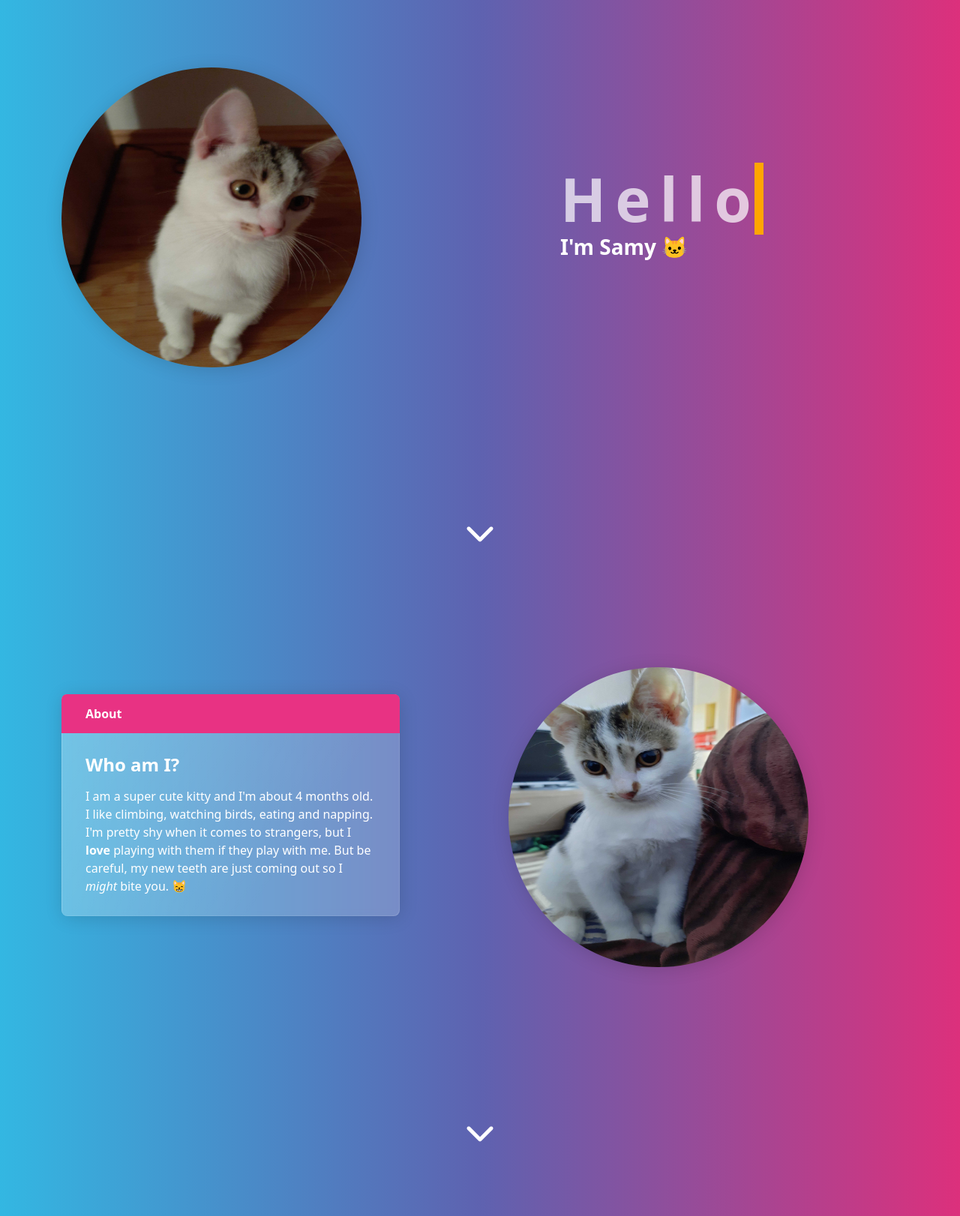
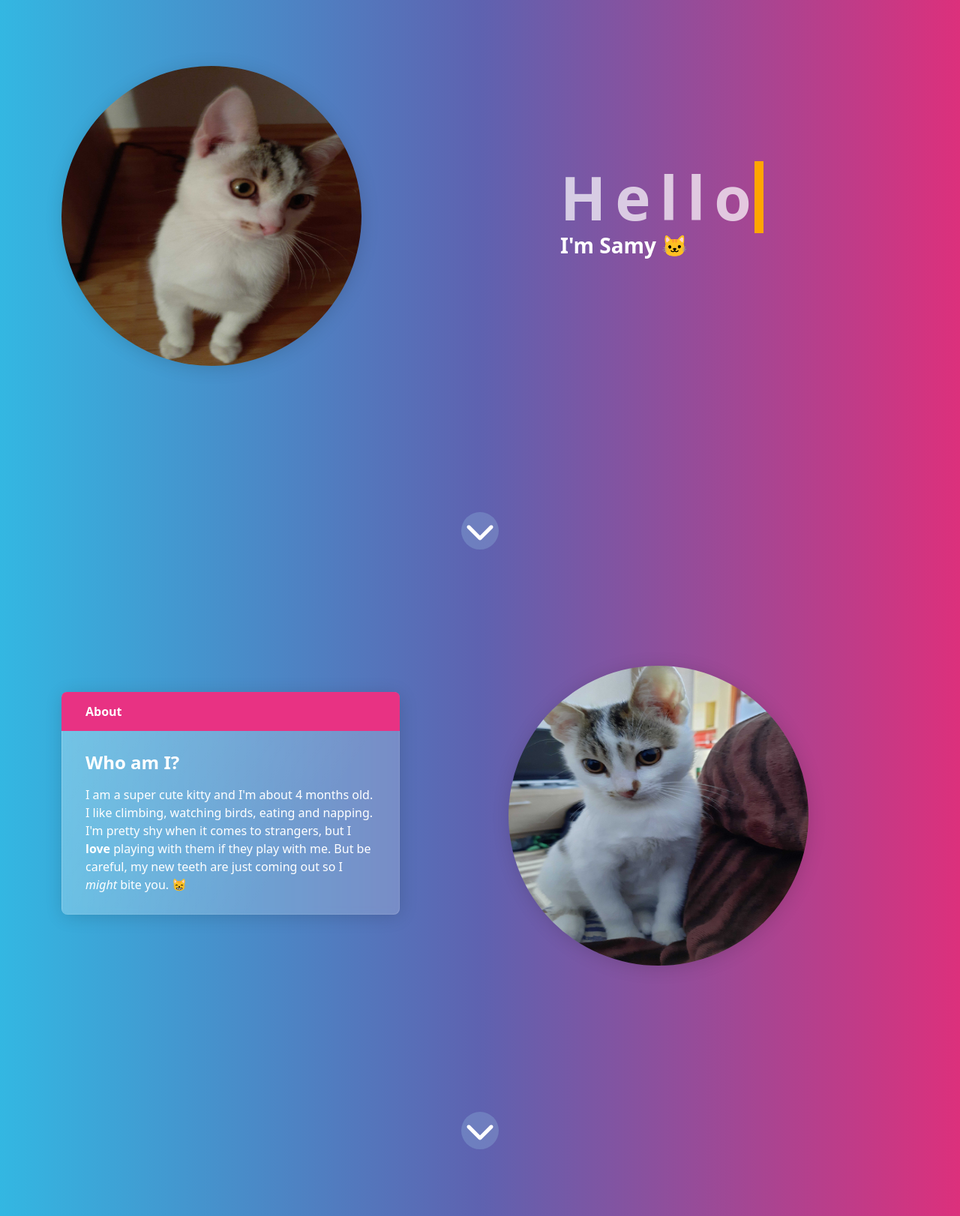
Before and after one commit to miutamihai/samy-website, a PHP site: page / in a window 1280 px wide. Shown: the top 1622 px of the page at 75% size. Run offline with PHP 8.4, Linux system fonts and the light colour scheme.

Commit message:
[master] Add arrow container

```diff
--- a/index.html
+++ b/index.html
@@ -35,7 +35,9 @@
         </div>
         <div class="col-12">
             <div class="d-flex justify-content-center align-items-center full-parent-width full-parent-height">
-                <i class="fas fa-chevron-down floating next-section-button" style="font-size: 40px" onclick="onFirstArrowClick()"></i>
+                <div class="floating next-section-container d-flex align-items-center justify-content-center">
+                    <i class="fas fa-chevron-down" style="font-size: 40px" onclick="onFirstArrowClick()"></i>
+                </div>
             </div>
         </div>
     </div>
@@ -63,7 +65,9 @@
         </div>
         <div class="col-12">
             <div class="d-flex justify-content-center align-items-center full-parent-width full-parent-height">
-                <i class="fas fa-chevron-down floating next-section-button" style="font-size: 40px" onclick="onSecondArrowClick()"></i>
+                <div class="floating next-section-container d-flex align-items-center justify-content-center">
+                    <i class="fas fa-chevron-down" style="font-size: 40px" onclick="onSecondArrowClick()"></i>
+                </div>
             </div>
         </div>
     </div>
--- a/style.css
+++ b/style.css
@@ -54,6 +54,10 @@
     100%   { transform: translate(0, -0px); }
 }
 
-.next-section-button {
+.next-section-container {
     cursor: pointer;
+    border-radius: 50%;
+    background-color: rgba(149,192,226, 0.3);
+    height: 50px;
+    width: 50px;
 }
```
